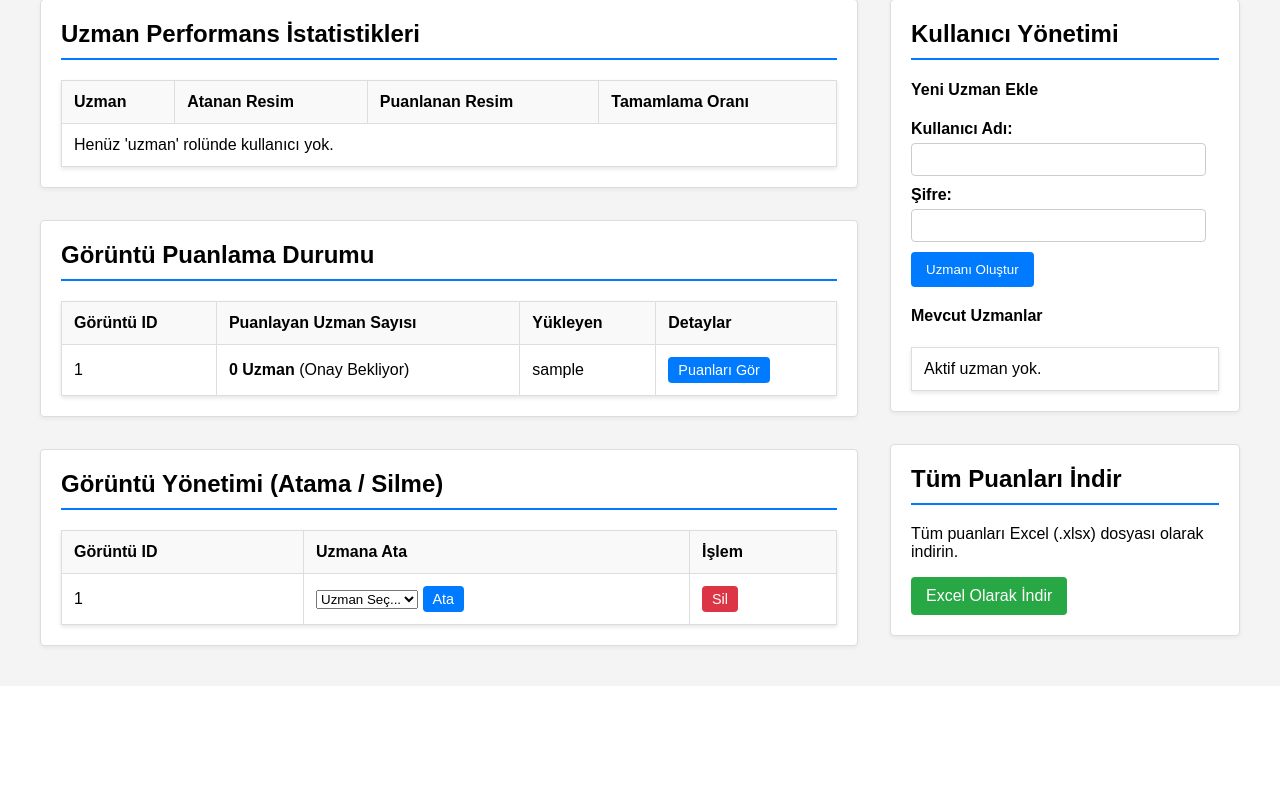
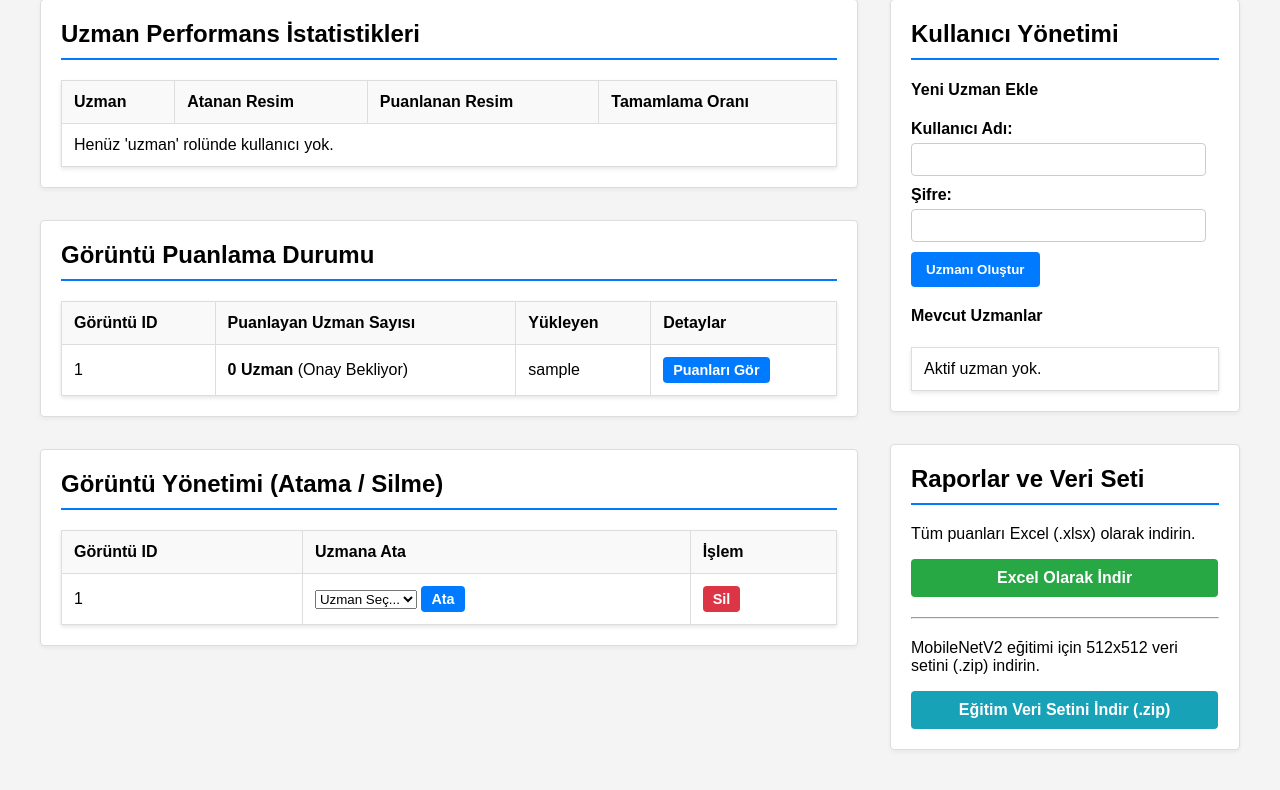
Before and after one commit to smttl/proje_yoneticisi, a Flask app: page /admin in a window 1280 px wide. Shown: the part 127-917 px from the top of the page. Before the commit the page ends 777 px from the top, so only its background shows below. Run offline with Flask 3, Linux system fonts and the light colour scheme; a user stored in the database is signed in; tables that the repository leaves empty hold one stand-in row (values such as "Sample post").

Commit message:
mobilenetv2 çıkışı

```diff
--- a/app.py
+++ b/app.py
@@ -1,6 +1,12 @@
 # app.py
 import os
 import json
+import pandas as pd
+import io
+import zipfile
+import csv
+from PIL import Image as PILImage
+# ...
 from datetime import datetime
 from flask import (
     Flask, render_template, request, redirect, url_for, flash, abort,
@@ -559,5 +565,124 @@
         flash(f"Uzman silinirken bir hata oluştu: {e}", 'danger')
     return redirect(url_for('admin_dashboard'))
 
+# === YENİ: SINIFLANDIRMA (MOBILENETV2) VERİ SETİ İNDİRME ROTASI ===
+@app.route('/admin/download_classification_dataset')
+@login_required
+@admin_required
+def admin_download_classification_dataset():
+
+    # 1. Hafızada (in-memory) bir ZIP dosyası oluştur
+    zip_buffer = io.BytesIO()
+
+    # 2. Hafızada bir CSV dosyası oluştur
+    csv_buffer = io.StringIO()
+    csv_writer = csv.writer(csv_buffer)
+
+    # CSV başlık satırını yaz
+    csv_writer.writerow([
+        'dosya_adi',
+        'genel_puan', # A, B, C, D
+        'sitoplazma', # 1-5
+        'zona',       # 1-5
+        'kumulus',    # 1-5
+        'oopla'       # 1-5
+    ])
+
+    try:
+        # 3. Veritabanından "A, B, C, D" notu verilmiş TÜM puanları çek
+        scored_items = db.session.query(
+            Score, Detection, Image
+        ).join(
+            Detection, Score.detection_id == Detection.id
+        ).join(
+            Image, Detection.parent_image_id == Image.id
+        ).filter(
+            Score.grade.in_(['A', 'B', 'C', 'D'])
+        ).all()
+
+        if not scored_items:
+            flash('Sınıflandırma veri seti oluşturulamadı. Henüz A, B, C veya D olarak puanlanmış oosit yok.', 'danger')
+            return redirect(url_for('admin_dashboard'))
+
+        # 4. ZIP dosyasını yazma modunda aç
+        with zipfile.ZipFile(zip_buffer, 'w', zipfile.ZIP_DEFLATED) as zip_f:
+
+            processed_count = 0
+
+            # 5. Her puanlanmış oosit için döngüye gir
+            for score, detection, image in scored_items:
+
+                # Benzersiz dosya adı: OositID_UzmanID_Puan.png
+                png_filename = f"{detection.id}_u{score.user.id}_g{score.grade}.png"
+
+                try:
+                    # Ana PNG dosyasını aç
+                    preview_full_path = os.path.join(app.config['PREVIEW_FOLDER'], f"{image.id}.png")
+
+                    with PILImage.open(preview_full_path) as base_img:
+                        # Orijinal koordinatları al
+                        coords = detection.coordinates_labelme['points']
+                        box = (int(coords[0][0]), int(coords[0][1]), int(coords[1][0]), int(coords[1][1]))
+
+                        # Oositi Kırp
+                        cropped_img = base_img.crop(box)
+
+                        # === 512x512 PADDING (BOZULMAYI ÖNLEME) ===
+
+                        # 1. Kırpılmış görüntüyü en-boy oranını koruyarak 512 sınırına küçült/büyüt
+                        # LANCZOS en yüksek kaliteli yeniden örnekleme filtresidir
+                        cropped_img.thumbnail((512, 512), PILImage.Resampling.LANCZOS)
+
+                        # 2. Siyah (RGB=0,0,0) 512x512 bir arka plan oluştur
+                        # (Kırpılmış resim RGB değilse diye 'RGB'ye çeviriyoruz)
+                        padded_img = PILImage.new("RGB", (512, 512), (0, 0, 0))
+
+                        # 3. Kırpılmış görüntüyü bu siyah arka planın ortasına yapıştır
+                        paste_x = (512 - cropped_img.width) // 2
+                        paste_y = (512 - cropped_img.height) // 2
+                        padded_img.paste(cropped_img.convert("RGB"), (paste_x, paste_y))
+
+                        # 4. Son 512x512 görüntüyü hafızada bir tampona kaydet
+                        img_io = io.BytesIO()
+                        padded_img.save(img_io, 'PNG')
+                        img_io.seek(0)
+
+                        # 5. Bu görüntüyü ZIP dosyasına ekle
+                        zip_f.writestr(png_filename, img_io.getvalue())
+
+                        # 6. CSV dosyasına ilgili satırı ekle
+                        csv_writer.writerow([
+                            png_filename,
+                            score.grade,
+                            score.score_sitoplazma,
+                            score.score_zona,
+                            score.score_kumulus,
+                            score.score_oopla
+                        ])
+
+                        processed_count += 1
+
+                except Exception as e:
+                    print(f"HATA: Veri seti oluşturulurken {detection.id} işlenemedi: {e}")
+
+            # 6. CSV dosyasını ZIP'e ekle
+            zip_f.writestr('labels.csv', csv_buffer.getvalue())
+
+        zip_buffer.seek(0)
+
+        flash(f'Başarılı: {processed_count} adet görüntü ve 1 adet labels.csv dosyası ile .zip arşivi oluşturuldu.', 'success')
+
+        return send_file(
+            zip_buffer,
+            mimetype='application/zip',
+            as_attachment=True,
+            download_name=f'MobileNet_VeriSeti_{datetime.now().strftime("%Y%m%d")}.zip'
+        )
+
+    except Exception as e:
+        flash(f"Veri seti oluşturulurken bir hata oluştu: {e}", 'danger')
+        print(f"HATA: /admin/download_classification_dataset: {e}")
+        return redirect(url_for('admin_dashboard'))
+
 if __name__ == '__main__':
     app.run(debug=True, host='0.0.0.0')
--- a/templates/admin_dashboard.html
+++ b/templates/admin_dashboard.html
@@ -37,10 +37,12 @@
         .btn {
             padding: 10px 15px; border: none; border-radius: 4px;
             cursor: pointer; text-decoration: none; display: inline-block;
+            font-weight: bold;
         }
         .btn-primary { background: #007bff; color: white; }
         .btn-success { background: #28a745; color: white; }
         .btn-danger { background: #dc3545; color: white; }
+        .btn-info { background: #17a2b8; color: white; } /* Veri seti için */
         .btn-sm { padding: 5px 10px; font-size: 0.9em; }
 
     </style>
@@ -141,7 +143,8 @@
                         </tr>
                     </thead>
                     <tbody>
-                        {% for stat in image_stats %} <tr>
+                        {% for stat in image_stats %}
+                        <tr>
                             <td>{{ stat.image.id }}</td>
                             <td>
                                 <form method="POST" action="{{ url_for('admin_assign_image', image_id=stat.image.id) }}">
@@ -193,7 +196,7 @@
                             <td>{{ stat.user.username }}</td>
                             <td style="text-align: right;">
                                 <form method="POST" action="{{ url_for('admin_delete_user', user_id=stat.user.id) }}"
-                                      onsubmit="return confirm('`{{ stat.user.username }}` uzmanını silmek istediğinizden emin misiniz? (Verdiği puanlar kaybolmaz, anonimleşir)');">
+                                      onsubmit="return confirm('`{{ stat.user.username }}` uzmanını silmek istediğinizden emin misiniz?');">
                                     <button type="submit" class="btn btn-danger btn-sm">Sil</button>
                                 </form>
                             </td>
@@ -206,9 +209,15 @@
             </div>
 
             <div class="box">
-                <h2>Tüm Puanları İndir</h2>
-                <p>Tüm puanları Excel (.xlsx) dosyası olarak indirin.</p>
-                <a href="{{ url_for('admin_download_scores') }}" class="btn btn-success">Excel Olarak İndir</a>
+                <h2>Raporlar ve Veri Seti</h2>
+                <p>Tüm puanları Excel (.xlsx) olarak indirin.</p>
+                <a href="{{ url_for('admin_download_scores') }}" class="btn btn-success" style="width: 90%; text-align: center;">Excel Olarak İndir</a>
+                <hr style="margin: 20px 0;">
+
+                <p>MobileNetV2 eğitimi için 512x512 veri setini (.zip) indirin.</p>
+                <a href="{{ url_for('admin_download_classification_dataset') }}" class="btn btn-info" style="width: 90%; text-align: center;">
+                    Eğitim Veri Setini İndir (.zip)
+                </a>
             </div>
         </div>
     </div>
```
